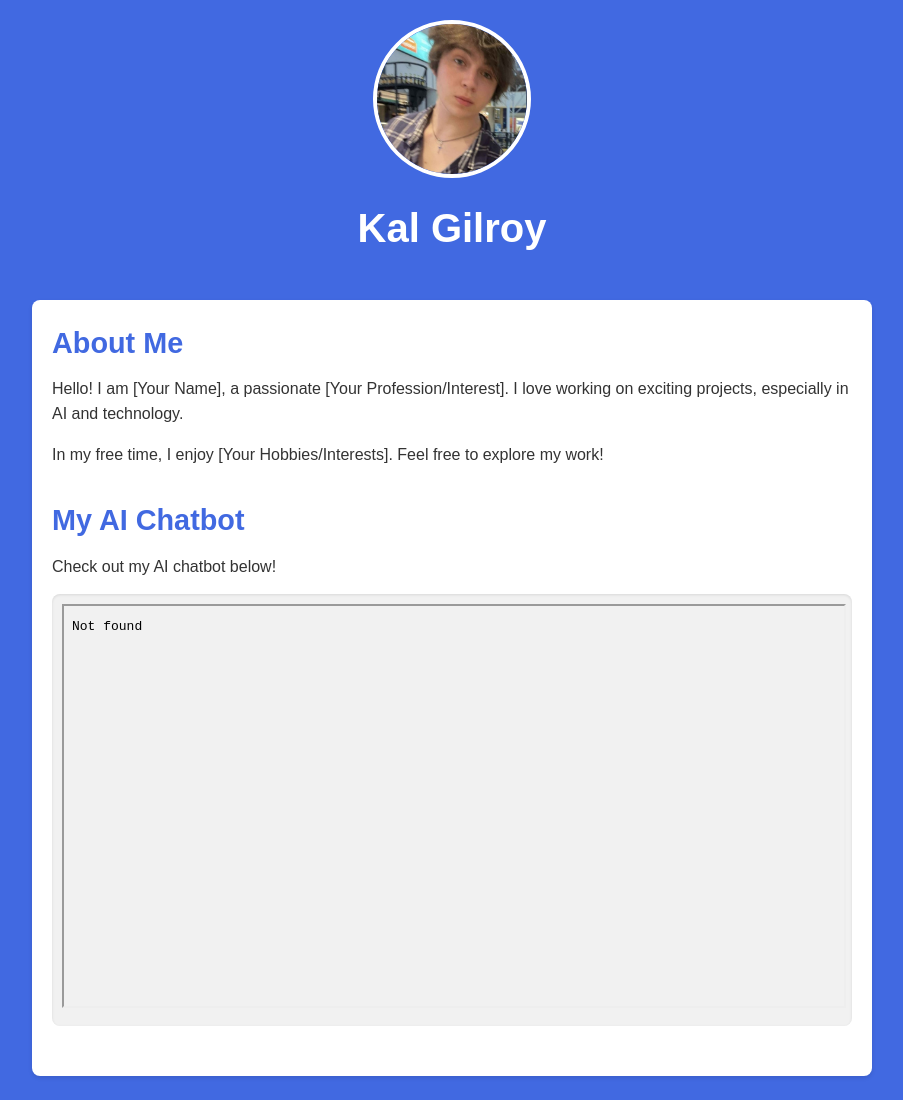
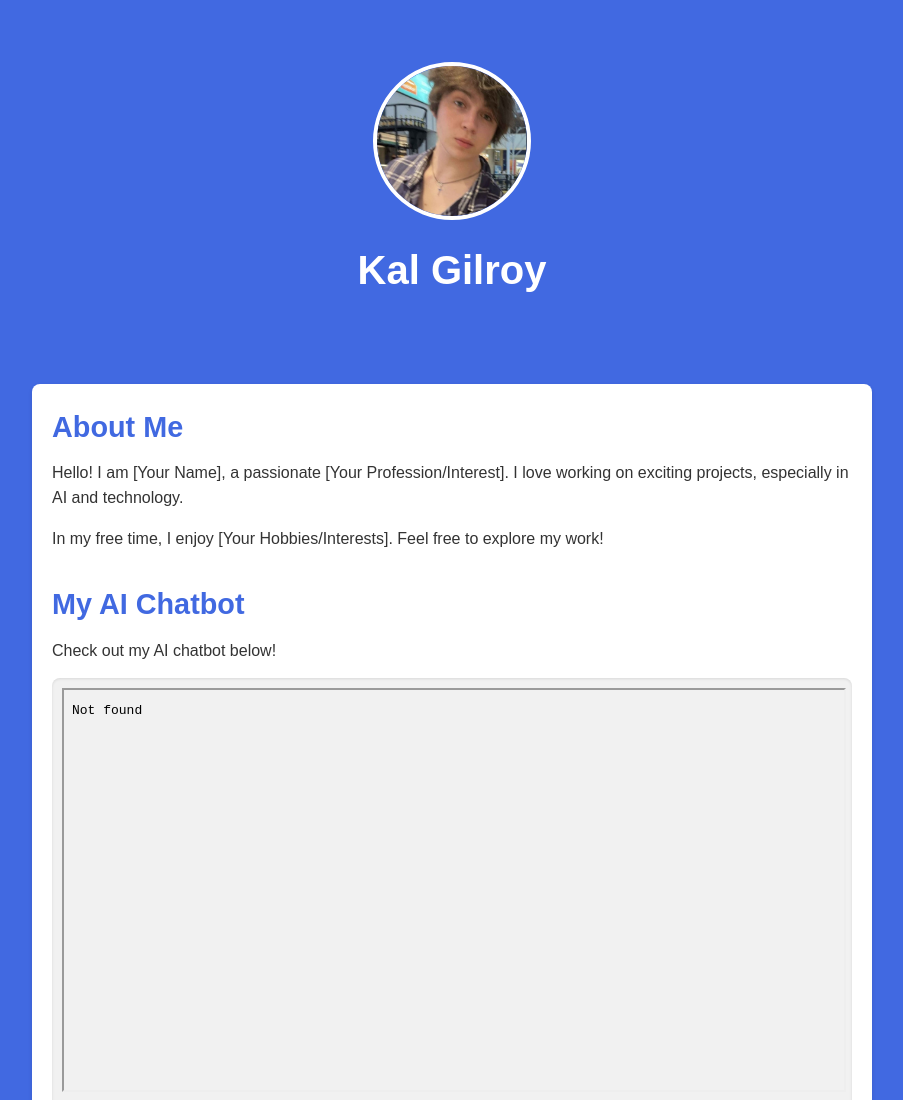
Before and after one commit to kalg11/kalg11.github.io, a plain HTML site: page index.html in a window 1280 px wide. Shown: the top 1100 px of the page, without its empty margins (188-1091 px from the left). Drawn offline with Linux system fonts and the light colour scheme.

Commit message:
Update styles.css

```diff
--- a/styles.css
+++ b/styles.css
@@ -15,7 +15,7 @@ body {
 
 header {
     text-align: center;
-    padding: 20px 0;
+    padding: 5% 0; /* Vertical padding is now 5% of the viewport height */
     background-color: #4169E1; /* Light royal blue */
     color: white;
 }
```
